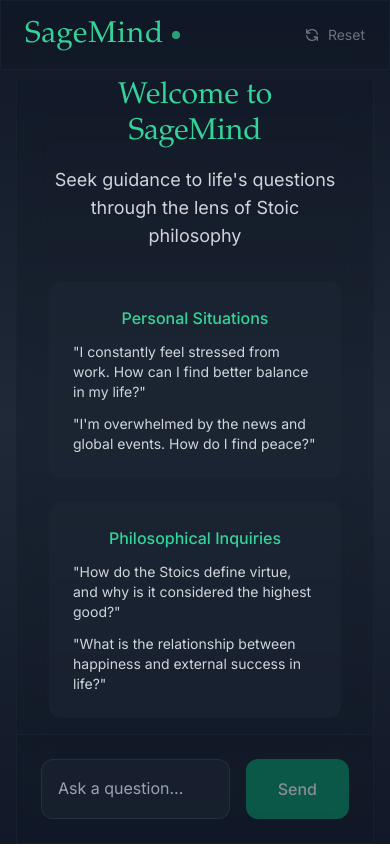
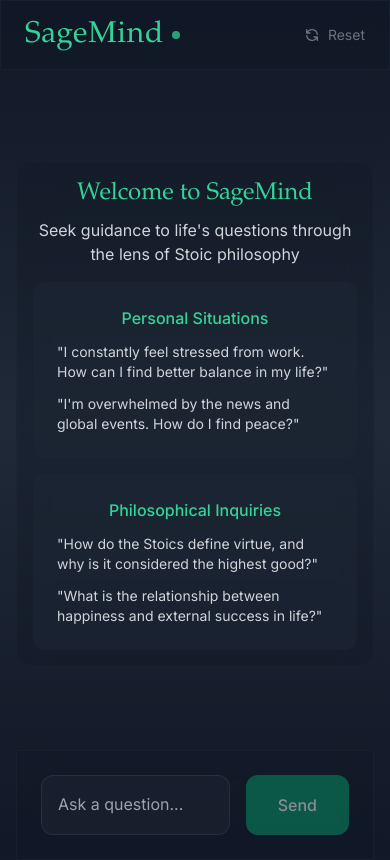
Before and after one commit to tomas-salgado/meditations, a Next.js app in the folder frontend/: page / in a window 390 px wide. Built offline with nearby package versions, Linux system fonts and the light colour scheme.

Commit message:
improve mobile layout

```diff
--- a/frontend/components/chat/ChatThread.tsx
+++ b/frontend/components/chat/ChatThread.tsx
@@ -100,17 +100,17 @@ export const ChatThread = () => {
   };
 
   return (
-    <div className="relative flex flex-col h-[calc(100vh-5rem)]">
-      <div className="flex-1 overflow-y-auto pb-32">
+    <div className="relative flex flex-col h-[calc(100vh-4rem)] sm:h-[calc(100vh-5rem)]">
+      <div className="flex-1 overflow-y-auto pb-32 pt-4 sm:pt-0">
         {messages.length === 0 ? (
           <div className="h-full flex items-center justify-center">
-            <div className="glass-effect p-8 rounded-2xl max-w-3xl mx-auto text-center">
-              <h2 className="text-3xl font-serif text-emerald-400 mb-4">Welcome to SageMind</h2>
-              <p className="text-lg text-gray-300 mb-6">
+            <div className="glass-effect p-4 sm:p-8 rounded-2xl max-w-3xl mx-auto text-center">
+              <h2 className="text-2xl sm:text-3xl font-serif text-emerald-400 mb-2 sm:mb-4">Welcome to SageMind</h2>
+              <p className="text-base sm:text-lg text-gray-300 mb-4 sm:mb-6">
                 Seek guidance to life's questions through the lens of Stoic philosophy
               </p>
 
-              <div className="grid grid-cols-1 md:grid-cols-2 gap-6 mt-8">
+              <div className="grid grid-cols-1 md:grid-cols-2 gap-4 sm:gap-6 mt-4 sm:mt-8">
                 <div className="bg-gray-800/50 p-6 rounded-xl">
                   <h3 className="text-emerald-400 font-medium mb-3">Personal Situations</h3>
                   <div className="space-y-3 text-left text-gray-300">
```
